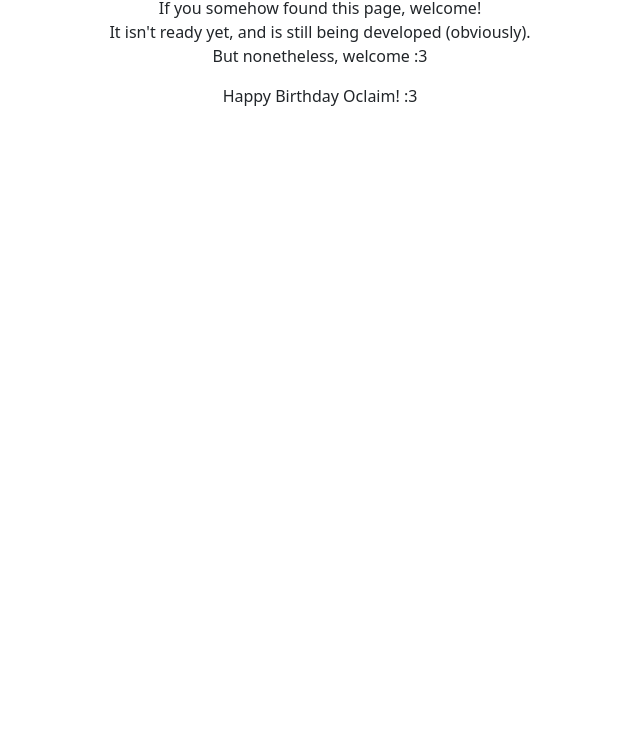
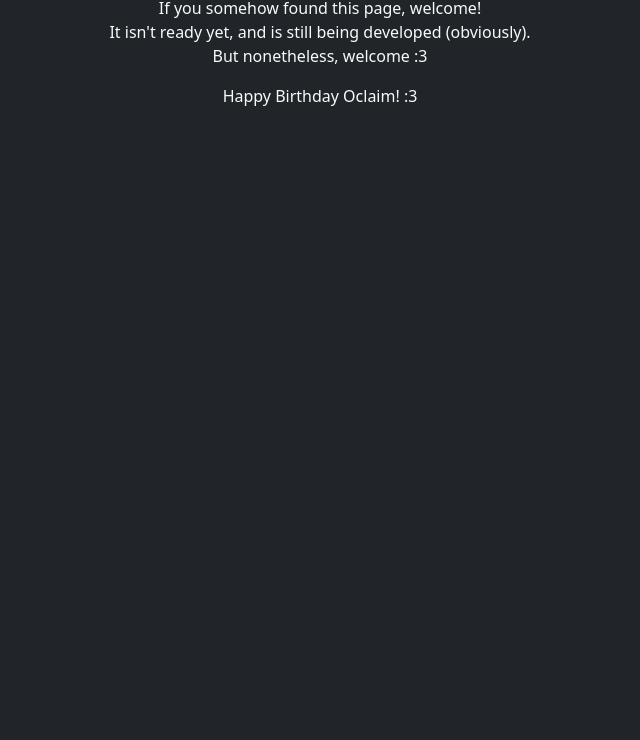
Before and after one commit to OclaimsBirthday/OclaimsBirthday.github.io, a plain HTML site: page index.html in a window 1280 px wide. Shown: the part 60-800 px from the top of the page, without its empty margins (320-960 px from the left). Drawn offline with nearby package versions, Linux system fonts and the light colour scheme.

Commit message:
Changed some styling
Changed some styling so your retinas don't spontaneously combust lol

```diff
--- a/index.html
+++ b/index.html
@@ -10,8 +10,9 @@
     <meta property="og:url" content="https://oclaimsbirthday.github.io">
     <title>Oclaim's Birthday :3</title>
     <link href="https://cdn.jsdelivr.net/npm/bootstrap@5.3.3/dist/css/bootstrap.min.css" rel="stylesheet" integrity="sha384-QWTKZyjpPEjISv5WaRU9OFeRpok6YctnYmDr5pNlyT2bRjXh0JMhjY6hW+ALEwIH" crossorigin="anonymous">
+    <!-- <link href="/CSS/style.css" rel="stylesheet"> -->
 </head>
-<body>
+<body class="bg-dark text-light">
     <h1 class="text-center">Hewwo :3</h1>
 
     <p class="text-center">If you somehow found this page, welcome! <br> It isn't ready yet, and is still being developed (obviously). <br> But nonetheless, welcome :3</p>
```
Also changed, not shown: CSS/Index.css (deleted), CSS/style.css (added).
